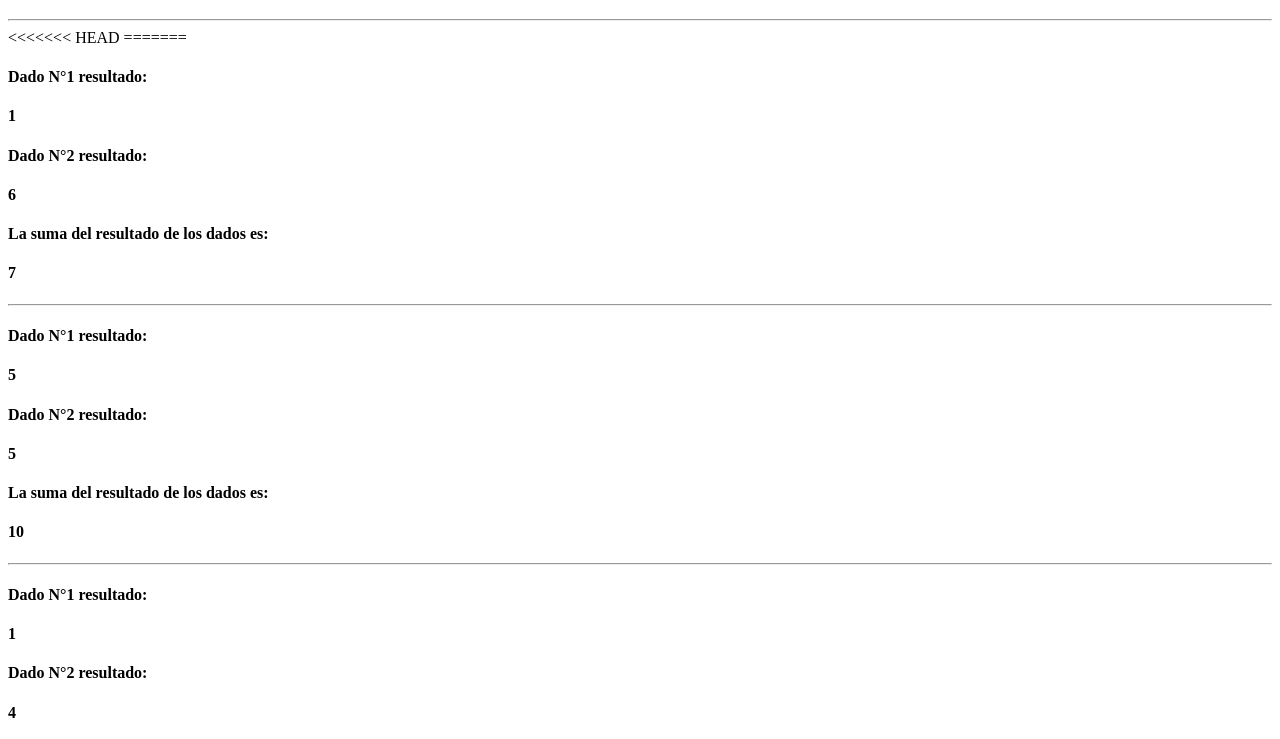
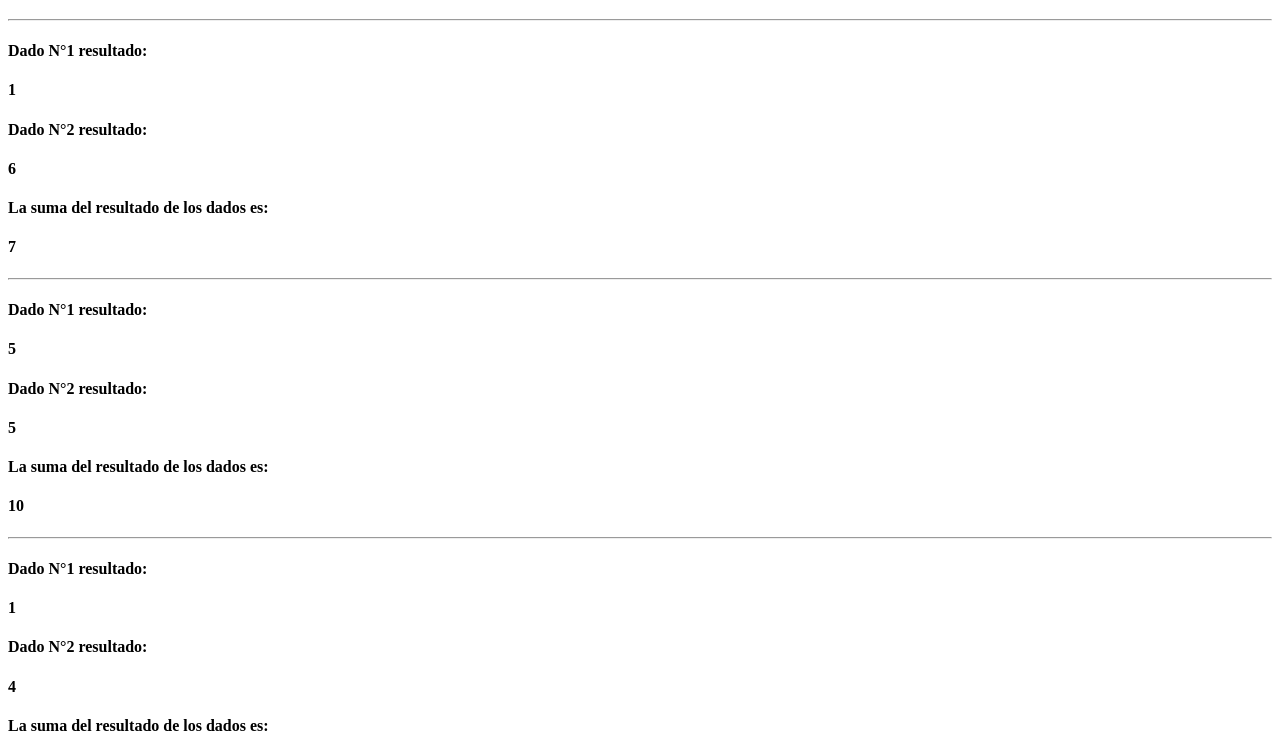
Before and after one commit to AixaFilsinger/tp3-JS-arrays, a plain HTML site: page index.html in a window 1280 px wide. Shown: the part 61-800 px from the top of the page. Drawn offline with Linux system fonts and the light colour scheme.

Commit message:
Correciones2

```diff
--- a/index.html
+++ b/index.html
@@ -9,10 +9,6 @@
 <body>
     <h1>Trabajo Practico N°3</h1>
     <hr>
-<<<<<<< HEAD
-
-=======
     <script src="./js/ejercicio3_array.js"></script>
->>>>>>> ejercicio3-array
 </body>
 </html>
```
